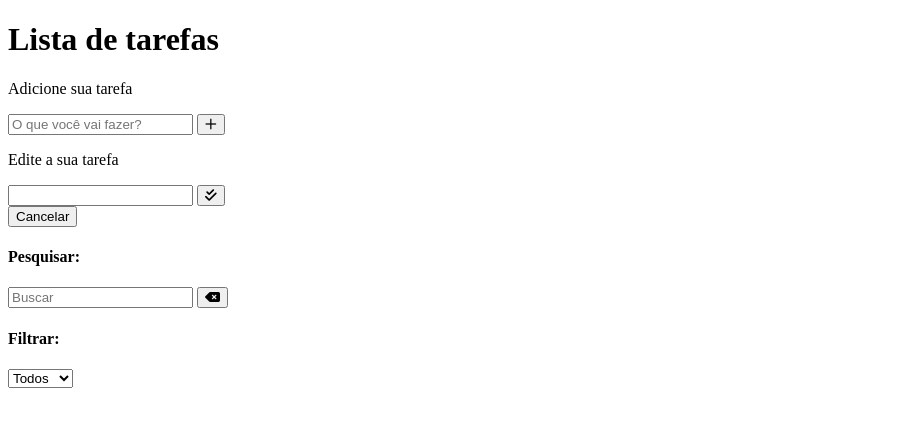
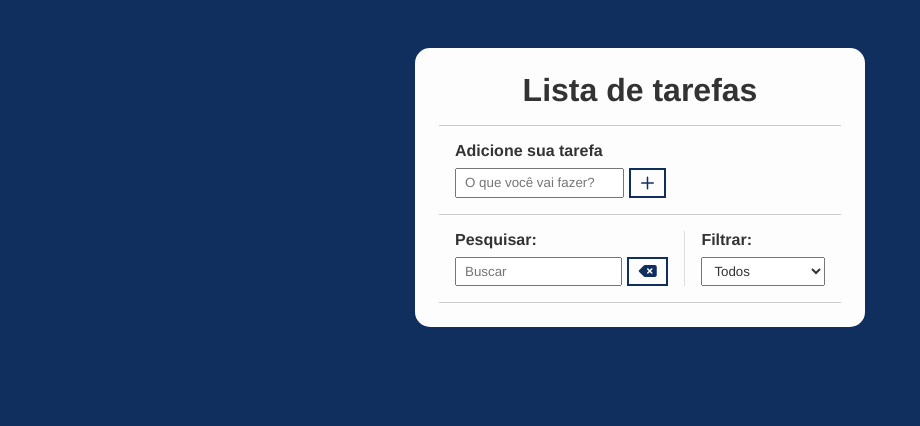
Before and after one commit to Andrefelype1903/Todo-List, a plain HTML site: page index.html in a window 1280 px wide. Shown: the whole page, without its empty margins (0-920 px from the left). Drawn offline with Linux system fonts and the light colour scheme; the site is published under a folder, as on GitHub Pages, so addresses that start at the root find nothing.

Commit message:
css e script

```diff
--- a/index.html
+++ b/index.html
@@ -3,9 +3,9 @@
 <head>
     <meta charset="UTF-8">
     <meta name="viewport" content="width=device-width, initial-scale=1.0">
-    <link rel="stylesheet" href="/css/style.css">
+    <link rel="stylesheet" href="css/style.css">
 
-    <script src="/js/script.js" defer></script>
+    <script src="js/script.js" defer></script>
 
     <link rel="stylesheet" href="https://cdnjs.cloudflare.com/ajax/libs/font-awesome/6.7.2/css/all.min.css" integrity="sha512-Evv84Mr4kqVGRNSgIGL/F/aIDqQb7xQ2vcrdIwxfjThSH8CSR7PBEakCr51Ck+w+/U6swU2Im1vVX0SVk9ABhg==" crossorigin="anonymous" referrerpolicy="no-referrer" />
 
```
